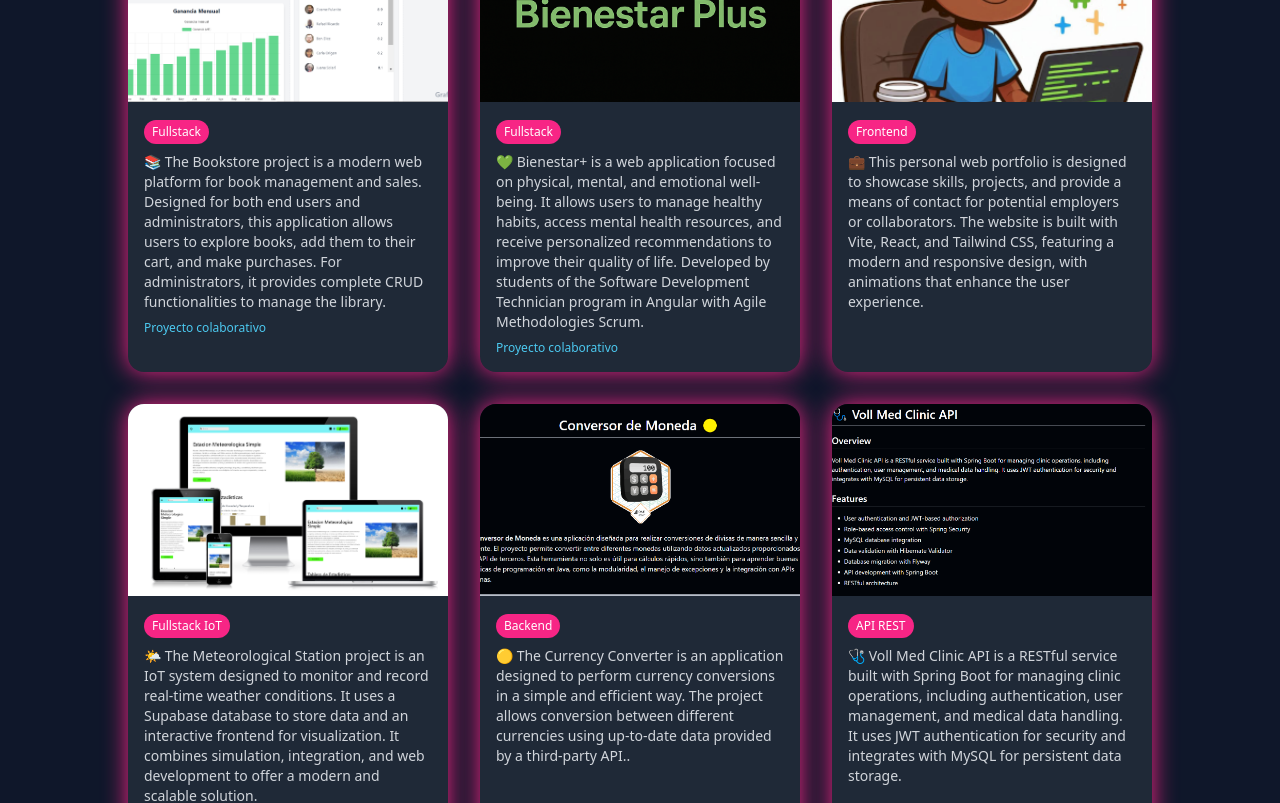
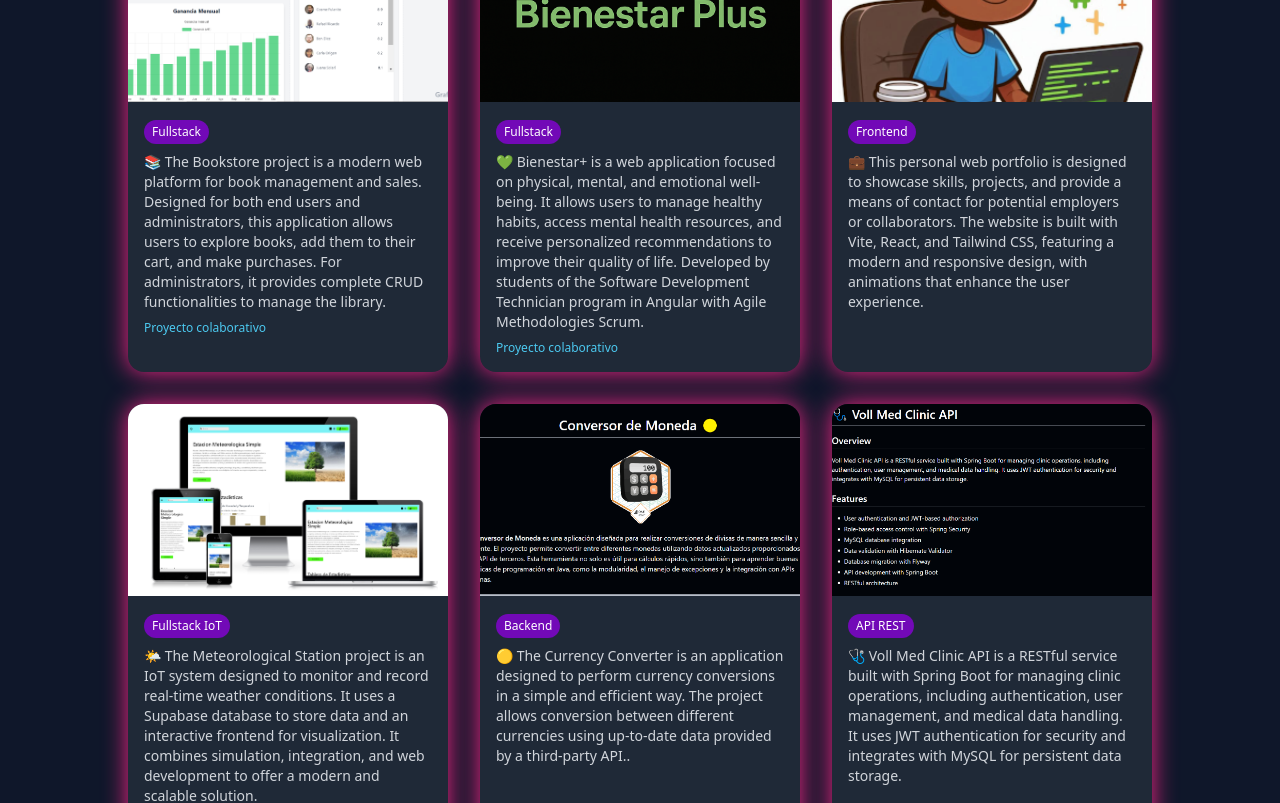
Before and after one commit to CristianVellio/PORT-FOLIO, a React (Vite) app: page / in a window 1280 px wide. Shown: the part 2900-3703 px from the top of the page. Built offline with nearby package versions, Linux system fonts and the light colour scheme; a small style sheet from the web is missing; a web font is replaced by a local one.

Commit message:
fix-pallette

```diff
--- a/src/Projects.jsx
+++ b/src/Projects.jsx
@@ -46,13 +46,13 @@ function Projects() {
           className="w-full h-48 object-cover transition duration-300 group-hover:blur-sm"
         />
         <div className="absolute inset-0 flex flex-col items-center justify-center bg-black bg-opacity-70 opacity-0 group-hover:opacity-100 transition-opacity duration-300">
-          <div className="text-6xl text-secondary mb-2 hover:text-primary rounded-3xl p-1 b_glow">
+          <div className="text-6xl text-primary mb-2 hover:text-secondary rounded-3xl p-1 b_glow">
             {icon}
           </div>
           <h3 className="text-xl font-bold text-white">{title}</h3>
         </div>
         <div className="p-4">
-          <span className="inline-block bg-primary text-white text-xs px-2 py-1 rounded-full mb-2">
+          <span className="inline-block bg-secondary text-white text-xs px-2 py-1 rounded-full mb-2">
             {type}
           </span>
           <p className="text-gray-300 text-sm">{description}</p>
```
